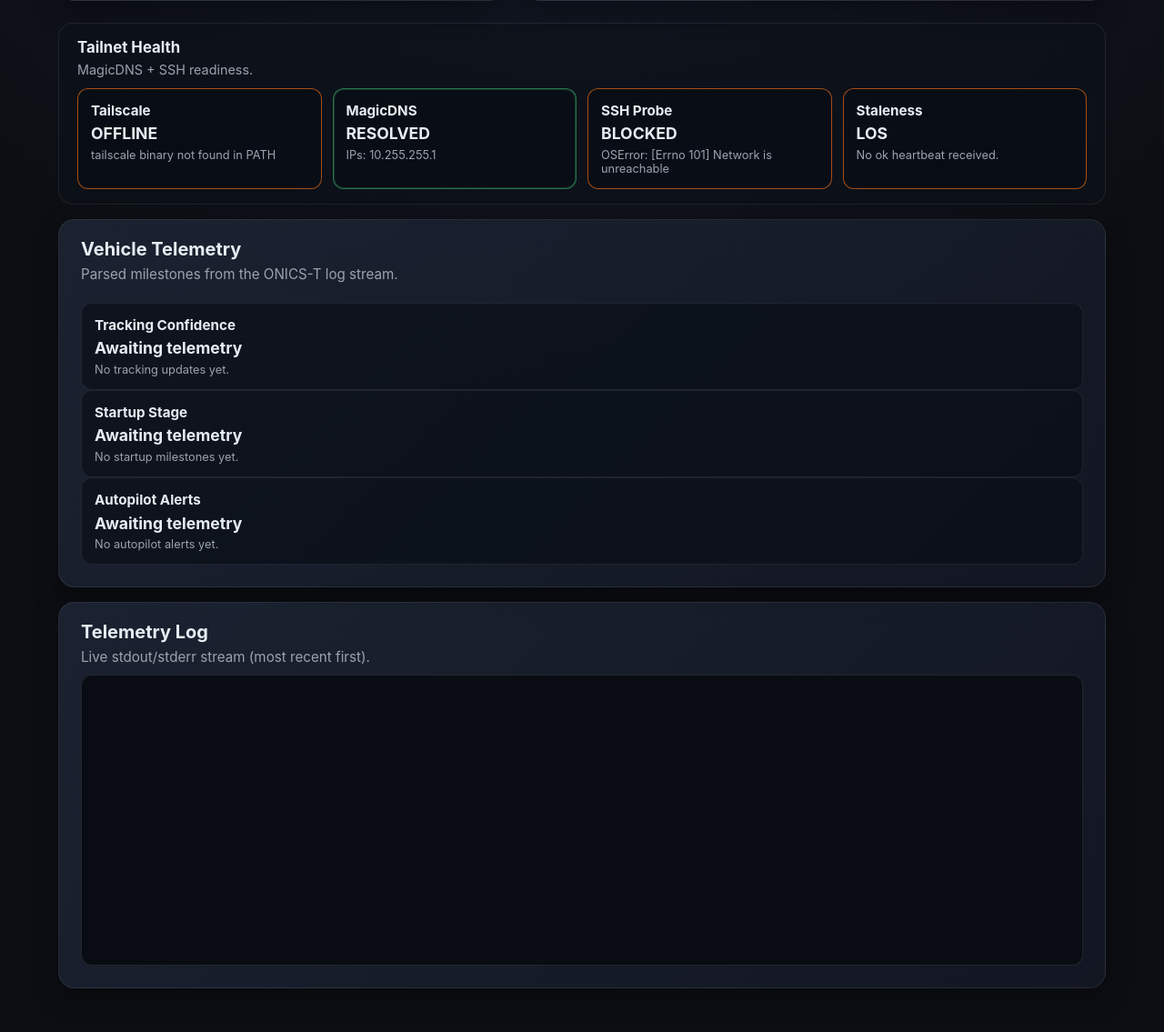
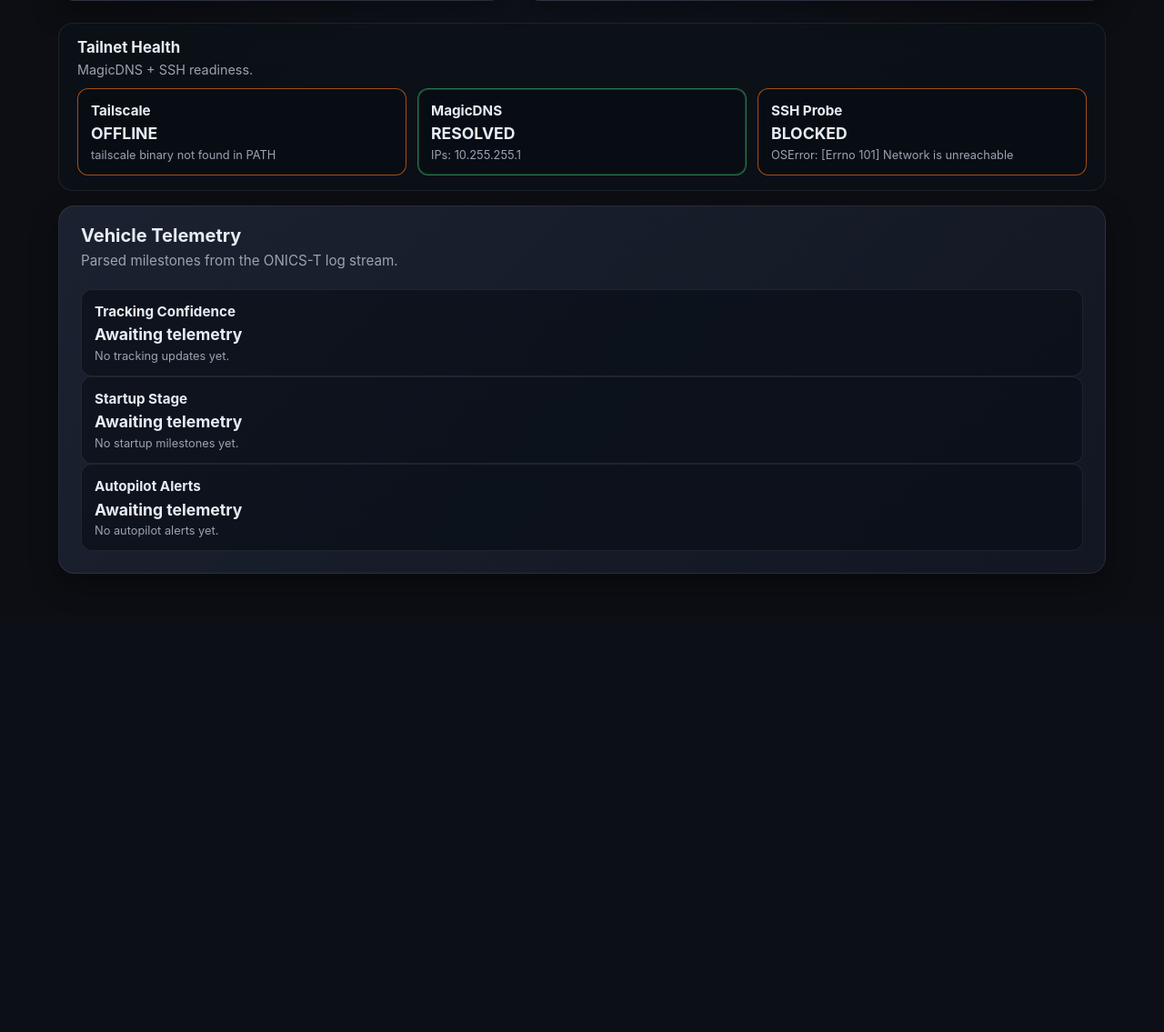
Before and after one commit to fitoori/Aeronomicon, a Flask app: page / in a window 1280 px wide. Shown: the part 586-1721 px from the top of the page at 91% size. After the commit the page ends 1217 px from the top, so only its background shows below. Run offline with Flask 3, Linux system fonts and the light colour scheme; data that the repository does not hold is empty; parts of the project's set-up code (start-up, migrations or seed data) failed here and were passed over.

Commit message:
Clean up web console status UI

```diff
--- a/webapp/static/js/app.js
+++ b/webapp/static/js/app.js
@@ -21,8 +21,6 @@
 const dnsMeta = document.getElementById("dns-meta");
 const tcpStatus = document.getElementById("tcp-status");
 const tcpMeta = document.getElementById("tcp-meta");
-const staleStatus = document.getElementById("stale-status");
-const staleMeta = document.getElementById("stale-meta");
 const trackingConfidence = document.getElementById("tracking-confidence");
 const trackingMeta = document.getElementById("tracking-meta");
 const startupStage = document.getElementById("startup-stage");
@@ -41,7 +39,6 @@
   tailscale: document.getElementById("tailscale-card"),
   dns: document.getElementById("dns-card"),
   tcp: document.getElementById("tcp-card"),
-  stale: document.getElementById("stale-card"),
   tracking: document.getElementById("tracking-card"),
   startup: document.getElementById("startup-card"),
   autopilot: document.getElementById("autopilot-card"),
@@ -213,19 +210,25 @@
   appMeta.textContent = metaLine;
   setLoginPrompt(meta, onics);
 
+  const linkDegraded =
+    health.los ||
+    health.stale ||
+    !health.tailscale_ok ||
+    !health.dns_ok ||
+    !health.tcp_ok;
   connectionPill.textContent = health.los
     ? "LINK: LOS"
-    : health.stale
+    : linkDegraded
       ? "LINK: DEGRADED"
       : "LINK: OK";
   connectionPill.style.borderColor = health.los
     ? "rgba(249,115,22,0.6)"
-    : health.stale
+    : linkDegraded
       ? "rgba(245,158,11,0.6)"
       : "rgba(74,222,128,0.5)";
   connectionPill.style.color = health.los
     ? "#f97316"
-    : health.stale
+    : linkDegraded
       ? "#f59e0b"
       : "#4ade80";
 
@@ -249,20 +252,6 @@
     ? `Probe ${health.tcp_ip}:${meta.ssh_port} ok`
     : health.tcp_error || "Awaiting TCP";
   setCardState(cards.tcp, health.tcp_ok ? "ok" : "danger");
-
-  if (health.los) {
-    staleStatus.textContent = "LOS";
-    staleMeta.textContent = "No ok heartbeat received.";
-    setCardState(cards.stale, "danger");
-  } else if (health.stale) {
-    staleStatus.textContent = "STALE";
-    staleMeta.textContent = `Last ok ${formatAge(health.last_ok_age_s)} ago.`;
-    setCardState(cards.stale, "warn");
-  } else {
-    staleStatus.textContent = "OK";
-    staleMeta.textContent = `Last ok ${formatAge(health.last_ok_age_s)} ago.`;
-    setCardState(cards.stale, "ok");
-  }
 
   if (snapshot.autopilot && snapshot.autopilot.services) {
     const services = snapshot.autopilot.services;
--- a/webapp/templates/index.html
+++ b/webapp/templates/index.html
@@ -117,11 +117,6 @@
               <p class="health-card__value" id="tcp-status">UNKNOWN</p>
               <p class="health-card__meta" id="tcp-meta">Awaiting TCP telemetry.</p>
             </div>
-            <div class="health-card" id="stale-card">
-              <h3>Staleness</h3>
-              <p class="health-card__value" id="stale-status">OK</p>
-              <p class="health-card__meta" id="stale-meta">No signal loss.</p>
-            </div>
           </div>
         </article>
 
@@ -151,15 +146,6 @@
           </div>
         </article>
 
-        <article class="panel panel--full">
-          <header class="panel__header">
-            <h2>Telemetry Log</h2>
-            <p>Live stdout/stderr stream (most recent first).</p>
-          </header>
-          <div class="panel__body panel__body--logs">
-            <div class="log-view" id="log-view" role="log" aria-live="polite"></div>
-          </div>
-        </article>
       </section>
     </main>
   </body>
```
